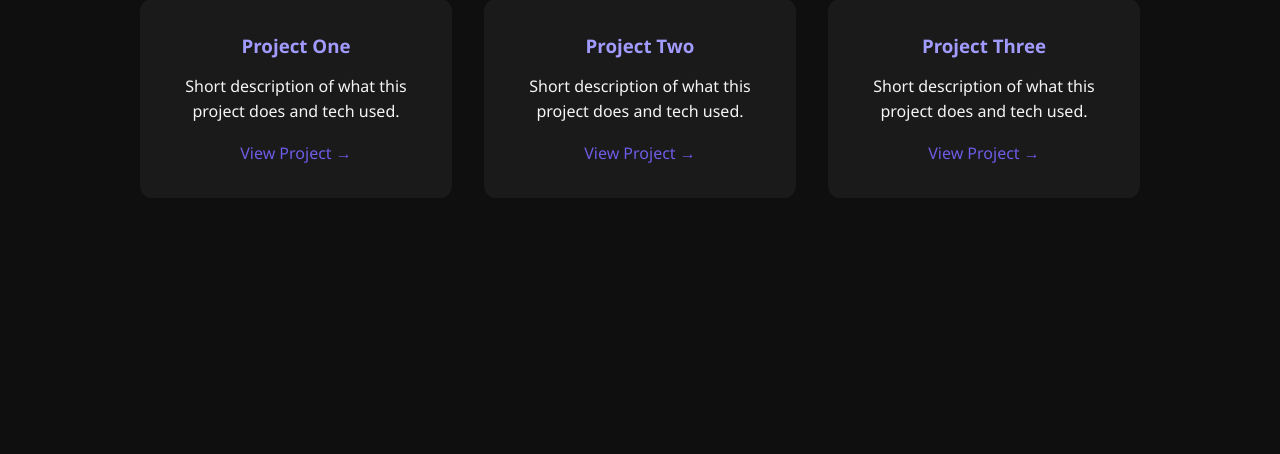
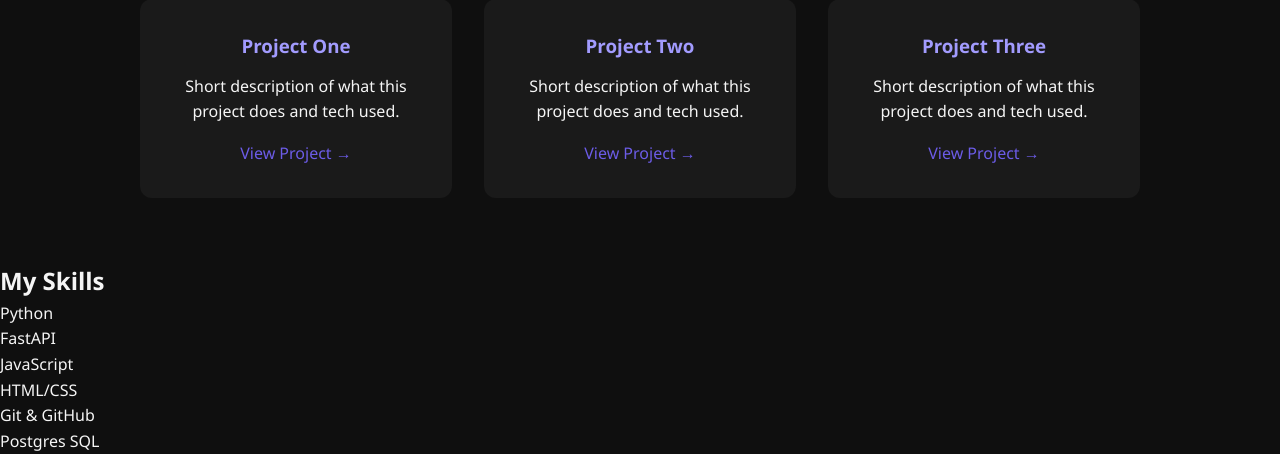
Before and after one commit to devangdhakaai-create/portfolio, a FastAPI app: page / in a window 1280 px wide. Shown: the part 1185-1639 px from the top of the page. Before the commit the page ends 1348 px from the top, so only its background shows below. Run offline with FastAPI, Linux system fonts and the light colour scheme.

Commit message:
feat: add skills section

```diff
--- a/app/templates/index.html
+++ b/app/templates/index.html
@@ -54,6 +54,17 @@
 
         </div>
     </section>
+    <section id="skills" class="skills">
+        <h2>My Skills</h2>
+        <div class="skills-grid">
+            <div class="skill-item">Python</div>
+            <div class="skill-item">FastAPI</div>
+            <div class="skill-item">JavaScript</div>
+            <div class="skill-item">HTML/CSS</div>
+            <div class="skill-item">Git & GitHub</div>
+            <div class="skill-item">Postgres SQL</div>
+        </div>
+    </section>
     <script src="/static/js/script.js"></script>
 </body>
 
```
